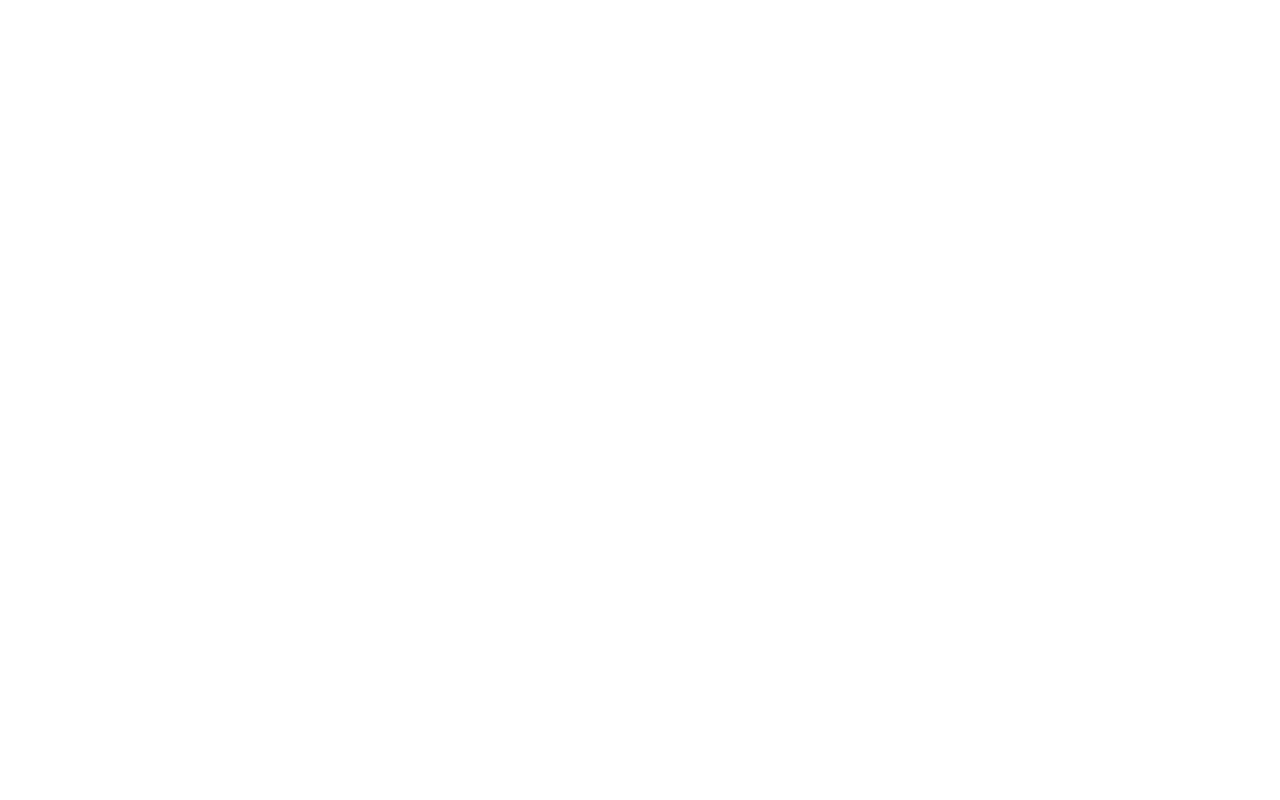
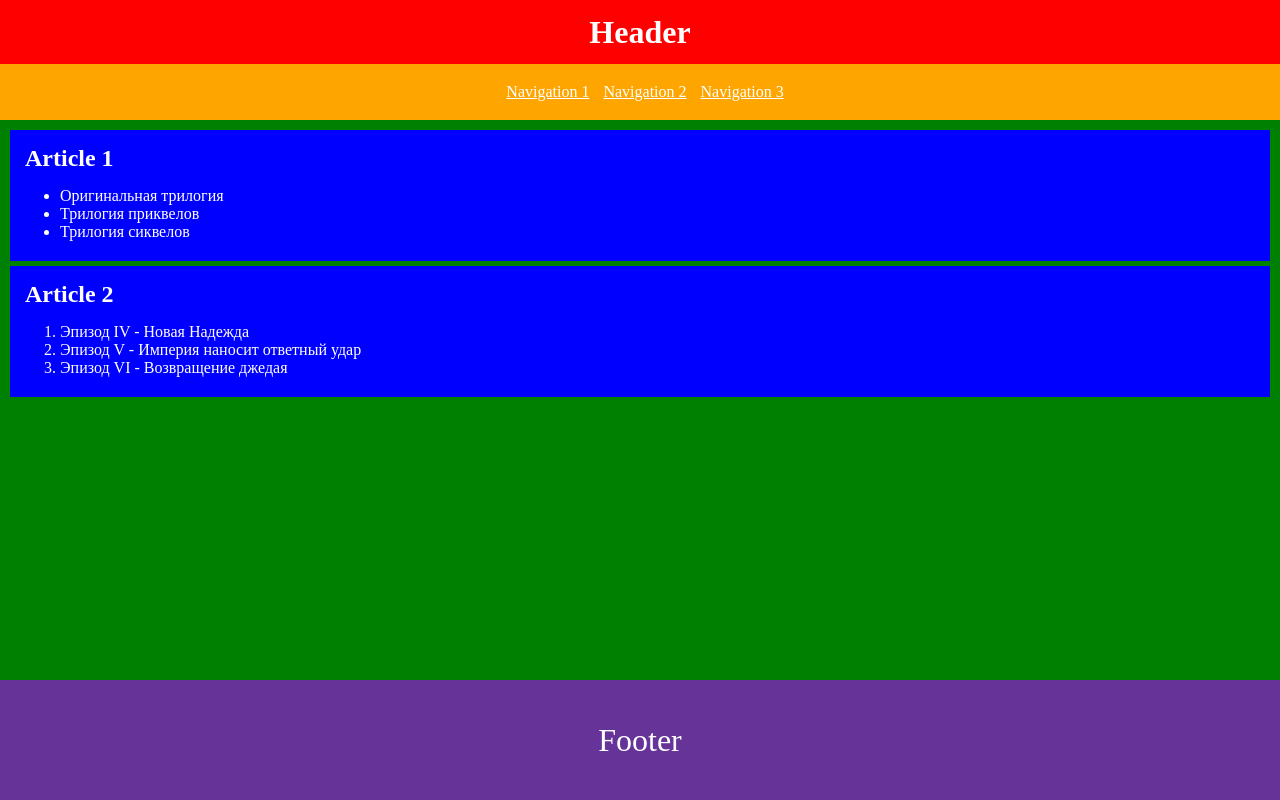
Before and after one commit to js-tasks-ru/htmlcss-20250313_boldnesspie, a website: page 02-dz0/01-semantic-mockup/solution.html in a window 1280 px wide. Drawn offline with Linux system fonts and the light colour scheme.

Commit message:
solve 02-dz0 01-semantic-mockup

```diff
--- a/02-dz0/01-semantic-mockup/solution.html
+++ b/02-dz0/01-semantic-mockup/solution.html
@@ -1,4 +1,105 @@
 <!DOCTYPE html>
 <html lang="ru">
-    <!-- Ваше решение -->
+    <head>
+        <meta charset="utf-8">
+        <title>Заголовок</title>
+        <style>
+            *, *::after, *::before {
+                margin: 0;
+                padding: 0;
+                box-sizing: border-box;
+                color: white;
+            }
+
+            header {
+                height: 15vh;
+                background-color: red;
+            }
+            header h1 {
+                height: 8vh;
+                line-height: 8vh;
+                text-align: center;
+            }
+
+            nav {
+                height: 7vh;
+                text-align: center;
+                line-height: 7vh;
+                background-color: orange;
+            }
+            nav a {
+                margin-left: 10px;
+            }
+
+            main {
+                height: 70vh;
+                padding: 10px;
+                background-color: green;
+            }
+
+            article {
+                background-color: blue;
+            }
+            article h2 {
+                padding: 15px;
+            }
+            article ol, article ul {
+                margin-left: 50px;
+                padding-bottom: 20px;
+            }
+            article:first-child {
+                margin-bottom: 5px;
+            }
+
+            footer {
+                height: 15vh;
+                background-color: rebeccapurple;
+
+            }
+
+            footer p {
+                font-size: 32px;
+                text-align: center;
+                line-height: 15vh;
+            }
+        </style>
+    </head>
+    <body>
+        <header>
+            <h1>Header</h1>
+
+            <nav>
+                <a href="#">Navigation 1</a>
+                <a href="#">Navigation 2</a>
+                <a href="#">Navigation 3</a>
+            </nav>
+
+        </header>
+
+        <main>
+
+            <article>
+                <h2>Article 1</h2>
+                <ul>
+                    <li>Оригинальная трилогия</li>
+                    <li>Трилогия приквелов</li>
+                    <li>Трилогия сиквелов</li>
+                </ul>
+            </article>
+
+            <article>
+                <h2>Article 2</h2>
+                <ol>
+                    <li>Эпизод IV - Новая Надежда</li>
+                    <li>Эпизод V - Империя наносит ответный удар</li>
+                    <li>Эпизод VI - Возвращение джедая</li>
+                </ol>
+            </article>
+
+        </main>
+
+        <footer>
+            <p>Footer</p>
+        </footer>
+    </body>
 </html>
```
